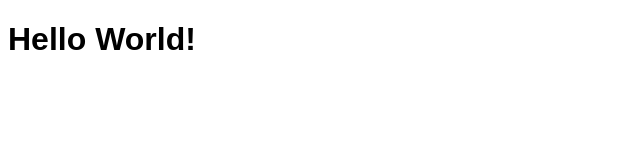
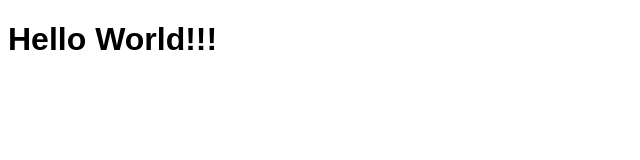
Before and after one commit to DRSofTco/mypage, a plain HTML site: page index.html in a window 1280 px wide. Shown: the full height of the page, 0-640 px from the left. Drawn offline with Linux system fonts and the light colour scheme.

Commit message:
x version

```diff
--- a/index.html
+++ b/index.html
@@ -5,6 +5,6 @@
         <meta charset="UTF-8">
         <meta name="viewport" content="width=device-width, initial-scale=1">    </head>
     <body>
-        <h1><font face='arial'>Hello World!</font></h1>
+        <h1><font face='arial'>Hello World!!!</font></h1>
     </body>
 </html>
```
